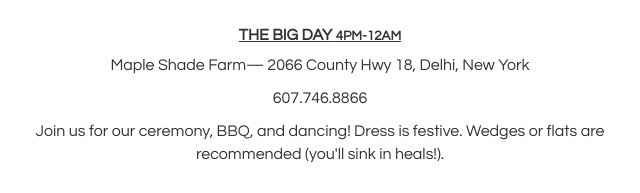
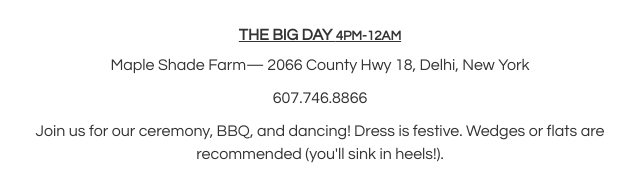
Before and after one commit to ccarpita/wedding, a plain HTML site: page index.html in a window 1280 px wide. Shown: the part 1158-1351 px from the top of the page, 320-960 px from the left. Drawn offline with Linux system fonts and the light colour scheme.

Commit message:
typo: heals -> heels

```diff
--- a/index.html
+++ b/index.html
@@ -78,7 +78,7 @@
         <h4>The Big Day <small>4pm-12am</small></h4>
         <p>Maple Shade Farm&mdash; 2066 County Hwy 18, Delhi, New York</p>
         <p>607.746.8866</p>
-        <p>Join us for our ceremony, BBQ, and dancing! Dress is festive. Wedges or flats are recommended (you'll sink in heals!).</p>
+        <p>Join us for our ceremony, BBQ, and dancing! Dress is festive. Wedges or flats are recommended (you'll sink in heels!).</p>
 
         <h3>Sunday, September 28th</h3>
         <h4>Bagel Brunch <small>10am-1pm</small></h4>
```
